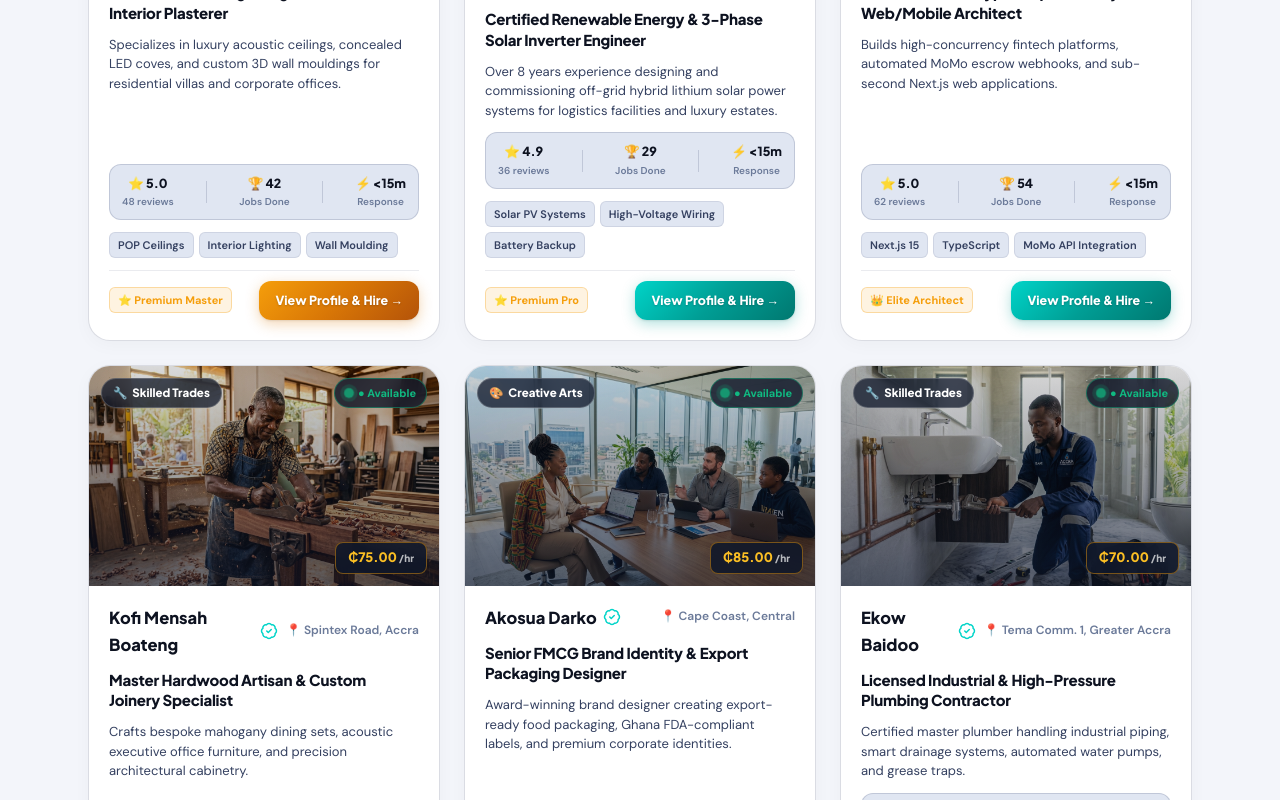
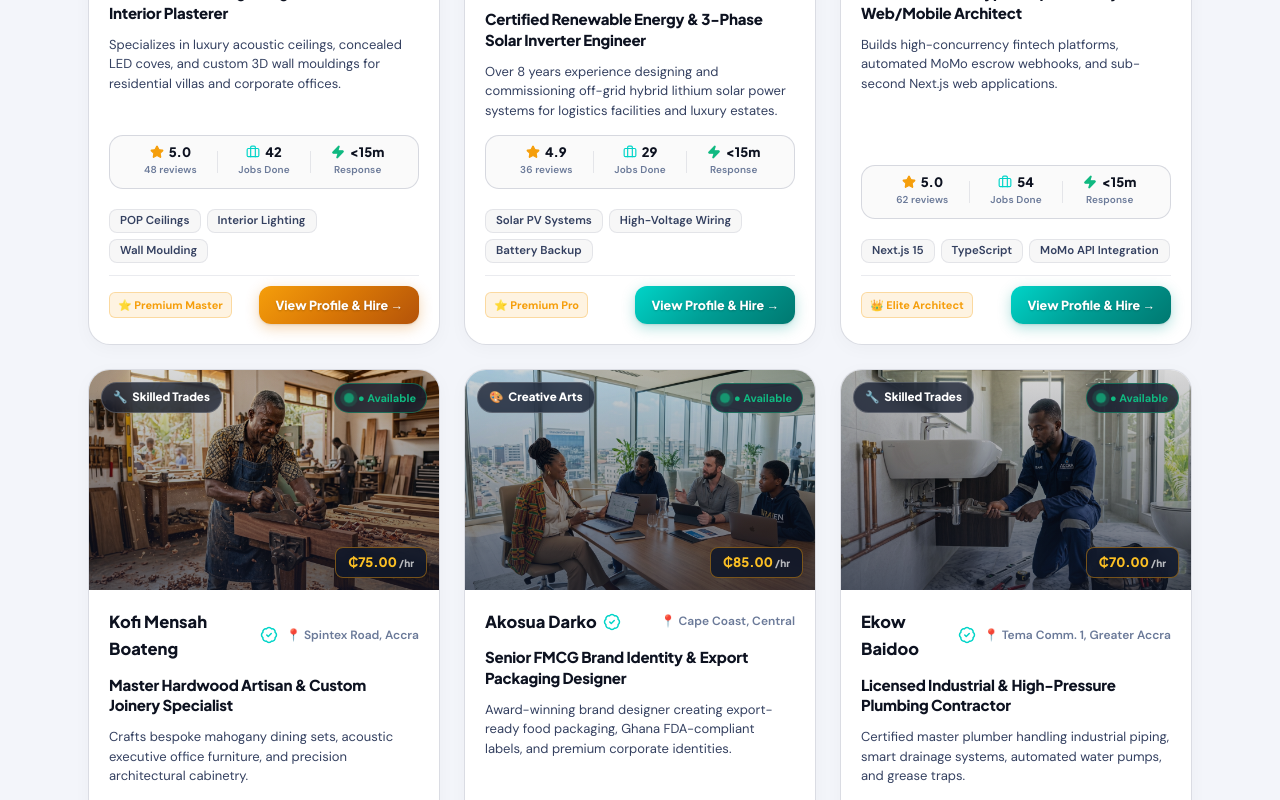
Before and after one commit to JoeVardyGC/GigGhana, a Next.js app: page / in a window 1280 px wide. Shown: the part 1360-2160 px from the top of the page. Built offline with nearby package versions, Linux system fonts and the light colour scheme.

Commit message:
feat(talent): modernize stats capsule with Lucide vector icons and refined skills chips

```diff
--- a/app/globals.css
+++ b/app/globals.css
@@ -2164,15 +2164,21 @@ html.dark .artisan-studio-card:hover, [data-theme="dark"] .artisan-studio-card:h
   flex-grow: 1;
 }
 
-/* Stats Pill Bar */
+/* Performance Stats Strip (Modern Segmented Metric Capsule) */
 .artisan-stats-strip {
   display: flex;
   align-items: center;
   justify-content: space-between;
-  background: var(--s2);
+  background: rgba(0, 0, 0, 0.02);
   border: 1px solid var(--bd2);
-  border-radius: 12px;
-  padding: 8px 12px;
+  border-radius: 14px;
+  padding: 9px 14px;
+  margin: 3px 0 6px;
+}
+
+html.dark .artisan-stats-strip, [data-theme="dark"] .artisan-stats-strip {
+  background: rgba(255, 255, 255, 0.03);
+  border: 1px solid rgba(255, 255, 255, 0.07);
 }
 
 .artisan-strip-pill {
@@ -2180,43 +2186,70 @@ html.dark .artisan-studio-card:hover, [data-theme="dark"] .artisan-studio-card:h
   flex-direction: column;
   align-items: center;
   text-align: center;
+  flex: 1;
 }
 
 .artisan-strip-val {
-  font-size: 12.5px;
+  display: flex;
+  align-items: center;
+  justify-content: center;
+  gap: 5px;
+  font-size: 13px;
   font-weight: 800;
   color: var(--tx);
   font-family: var(--fm);
+  line-height: 1;
 }
 
 .artisan-strip-lbl {
   font-size: 10px;
-  font-weight: 600;
+  font-weight: 550;
   color: var(--tx-3);
-  margin-top: 1px;
+  margin-top: 3px;
+  letter-spacing: 0.01em;
 }
 
 .artisan-strip-divider {
   width: 1px;
   height: 22px;
   background: var(--bd2);
-}
-
-/* Skills Chips */
+  opacity: 0.6;
+}
+
+html.dark .artisan-strip-divider, [data-theme="dark"] .artisan-strip-divider {
+  background: rgba(255, 255, 255, 0.08);
+}
+
+/* Skills Chips (Refined Modern Pills) */
 .artisan-skills-cloud {
   display: flex;
   flex-wrap: wrap;
-  gap: 5px;
+  gap: 6px;
+  margin-top: 2px;
 }
 
 .artisan-skill-tag {
-  font-size: 11px;
+  font-size: 11.5px;
   font-weight: 600;
   color: var(--tx-2);
-  background: var(--s2);
+  background: rgba(0, 0, 0, 0.03);
   border: 1px solid var(--bd);
-  padding: 3px 8px;
-  border-radius: 6px;
+  padding: 4px 10px;
+  border-radius: 8px;
+  transition: all 0.2s ease;
+  line-height: 1.2;
+}
+
+html.dark .artisan-skill-tag, [data-theme="dark"] .artisan-skill-tag {
+  background: rgba(255, 255, 255, 0.04);
+  border: 1px solid rgba(255, 255, 255, 0.08);
+  color: #CBD5E1;
+}
+
+.artisan-skill-tag:hover {
+  border-color: var(--cyan);
+  color: var(--cyan);
+  background: rgba(0, 212, 200, 0.05);
 }
 
 /* Footer & CTA */
--- a/components/LandingPage.tsx
+++ b/components/LandingPage.tsx
@@ -21,7 +21,7 @@ import { SpotlightCard } from './ui/spotlight-card';
 import { BentoGrid, BentoCard } from './ui/bento-grid';
 import { CommandSearchDialog } from './ui/command-dialog';
 import { LuxuryEstimator } from './ui/luxury-estimator';
-import { Search, ShieldCheck, Zap, Smartphone, Award, Sparkles, CheckCircle2, ArrowRight, BadgeCheck } from 'lucide-react';
+import { Search, ShieldCheck, Zap, Smartphone, Award, Sparkles, CheckCircle2, ArrowRight, BadgeCheck, Star, Briefcase, Clock } from 'lucide-react';
 
 ChartJS.register(
   CategoryScale,
@@ -800,20 +800,29 @@ const occupationSlides = [
                           {p.bio || 'Verified master artisan & specialist providing reliable, escrow-protected services across Ghana.'}
                         </p>
 
-                        {/* Performance Stats Strip */}
+                        {/* Performance Stats Strip (Modern Segmented Metric Capsule) */}
                         <div className="artisan-stats-strip">
                           <div className="artisan-strip-pill">
-                            <span className="artisan-strip-val">⭐ {rating.toFixed(1)}</span>
+                            <div className="artisan-strip-val">
+                              <Star className="w-3.5 h-3.5 fill-[#F59E0B] text-[#F59E0B] shrink-0" />
+                              <span>{rating.toFixed(1)}</span>
+                            </div>
                             <span className="artisan-strip-lbl">{Number(p.rating_count || 32)} reviews</span>
                           </div>
                           <div className="artisan-strip-divider" />
                           <div className="artisan-strip-pill">
-                            <span className="artisan-strip-val">🏆 {jobsCount}</span>
+                            <div className="artisan-strip-val">
+                              <Briefcase className="w-3.5 h-3.5 text-[#00D4C8] shrink-0" />
+                              <span>{jobsCount}</span>
+                            </div>
                             <span className="artisan-strip-lbl">Jobs Done</span>
                           </div>
                           <div className="artisan-strip-divider" />
                           <div className="artisan-strip-pill">
-                            <span className="artisan-strip-val">⚡ &lt;15m</span>
+                            <div className="artisan-strip-val">
+                              <Zap className="w-3.5 h-3.5 fill-[#10B981] text-[#10B981] shrink-0" />
+                              <span>&lt;15m</span>
+                            </div>
                             <span className="artisan-strip-lbl">Response</span>
                           </div>
                         </div>
```
